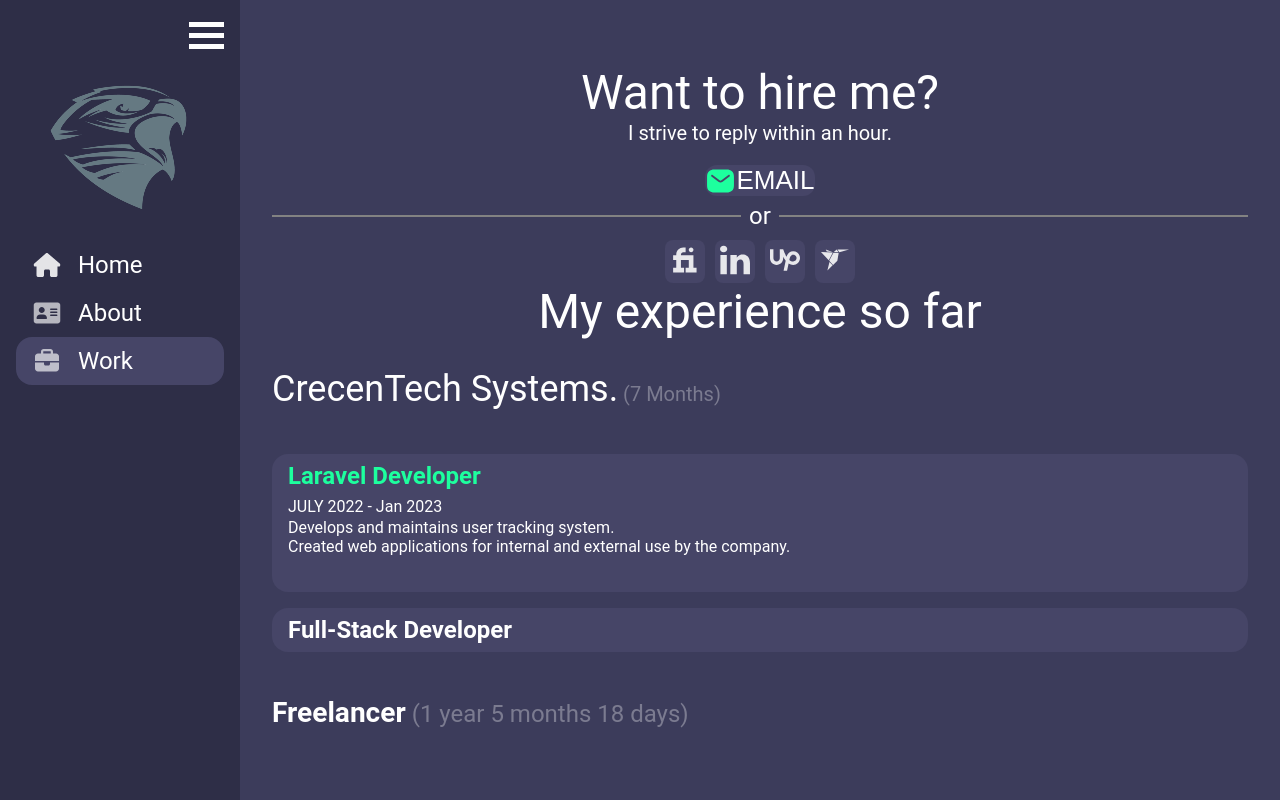
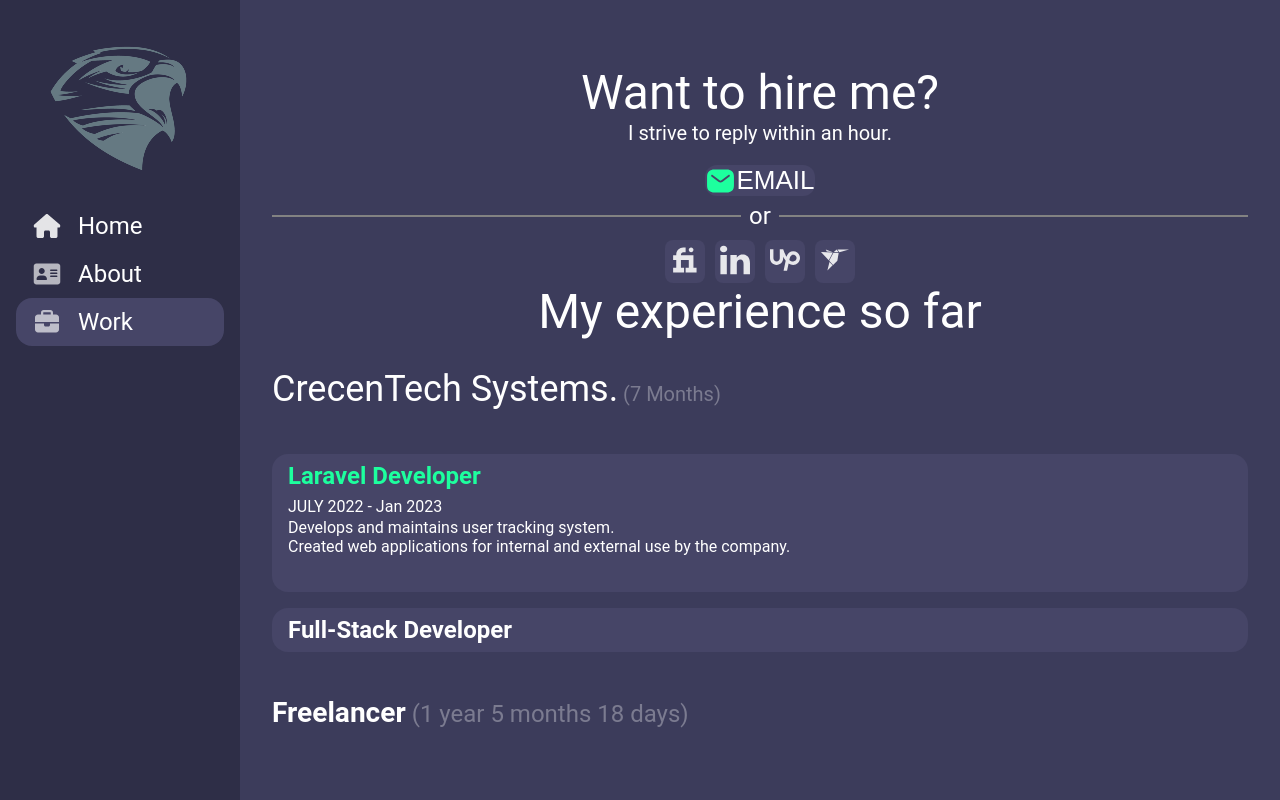
Before and after one commit to Noor-Nabi4/portfolio-1, a React (Create React App) app: page /work in a window 1280 px wide. Built offline with nearby package versions, Linux system fonts and the light colour scheme.

Commit message:
responsive

```diff
--- a/src/components/sidebar'/Sidebar.js
+++ b/src/components/sidebar'/Sidebar.js
@@ -21,7 +21,7 @@ const Sidebar = ({ children }) => {
       </div>
       <div className={`sidebar ${sidebar ? "show":""}`}>
         <div
-          class={`close-container ${sidebar && "change"}`}
+          class={` ${sidebar ? "change":""} close-container`}
           onClick={() => handleSideBar(sidebar)}
         >
           <div class="bar1"></div>
--- a/src/components/sidebar'/Sidebarbar.css
+++ b/src/components/sidebar'/Sidebarbar.css
@@ -73,13 +73,18 @@
     display: block;
     width: 100%;
 }
+.open-container.d-none{
+    display: none!important;
+}
+@media screen and (min-width: 680px) {
+    .close-container{
+        display: none;
+    }
 
+}
 @media screen and (max-width: 680px) {
-    .open-container {
+    .open-container{
         display: block;
-    }
-    .open-container.d-none{
-        display: none;
     }
     .sidebar {
         display: none;
```
